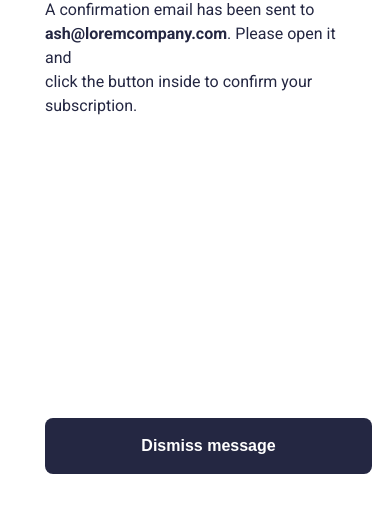
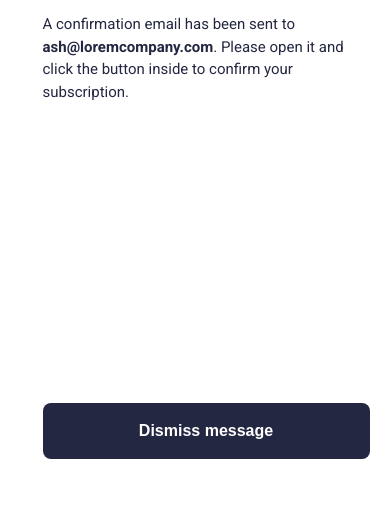
Before and after one commit to iraklitsikhelishvilii/Homework_14, a plain HTML site: page page2/page2.html in a window 390 px wide. Shown: the part 345-859 px from the top of the page. Drawn offline with Linux system fonts and the light colour scheme.

Commit message:
responsive

```diff
--- a/page2/page2.css
+++ b/page2/page2.css
@@ -79,7 +79,7 @@ button:hover {
     padding-top: 150px;
     padding-left: 0%;
     justify-content: center;
-    width: 300px;
+    width: 305px;
   }
   h1 {
     font-size: 40px;
@@ -94,6 +94,9 @@ button:hover {
     display: none;
   }
   .media_br {
-    display: inline-block;
+    display: block;
+  }
+  p {
+    font-size: 15px;
   }
 }
--- a/page2/page2.html
+++ b/page2/page2.html
@@ -19,7 +19,7 @@
           <b>ash@loremcompany.com</b>. Please open it and
           <br class="media_br" />
           click <br />
-            the button inside to confirm your <br class="media_br" />
+          the button inside to confirm your
           subscription.
         </p>
       </div>
```
Lines whose indentation alone changed are shown as unchanged.
